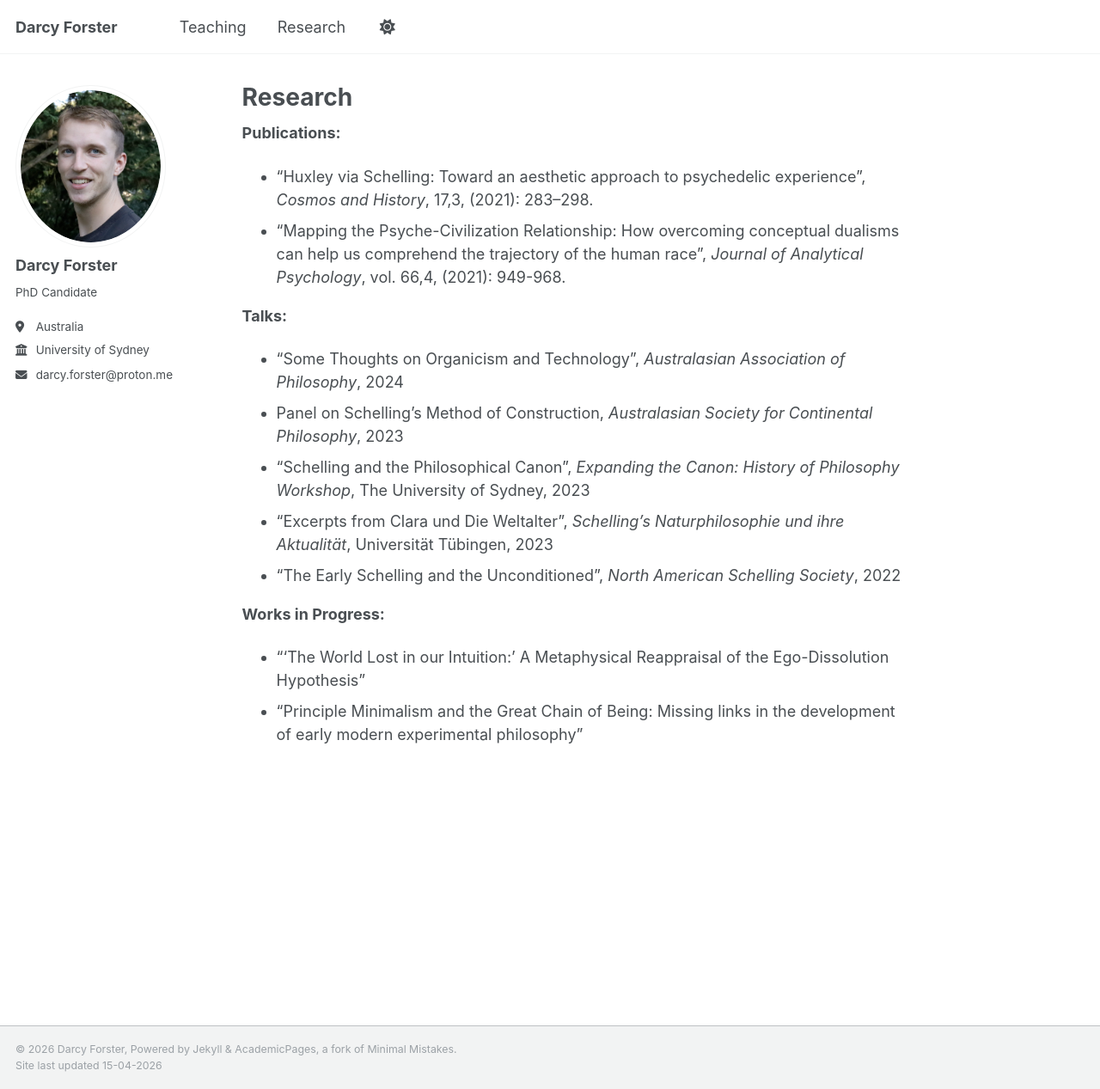
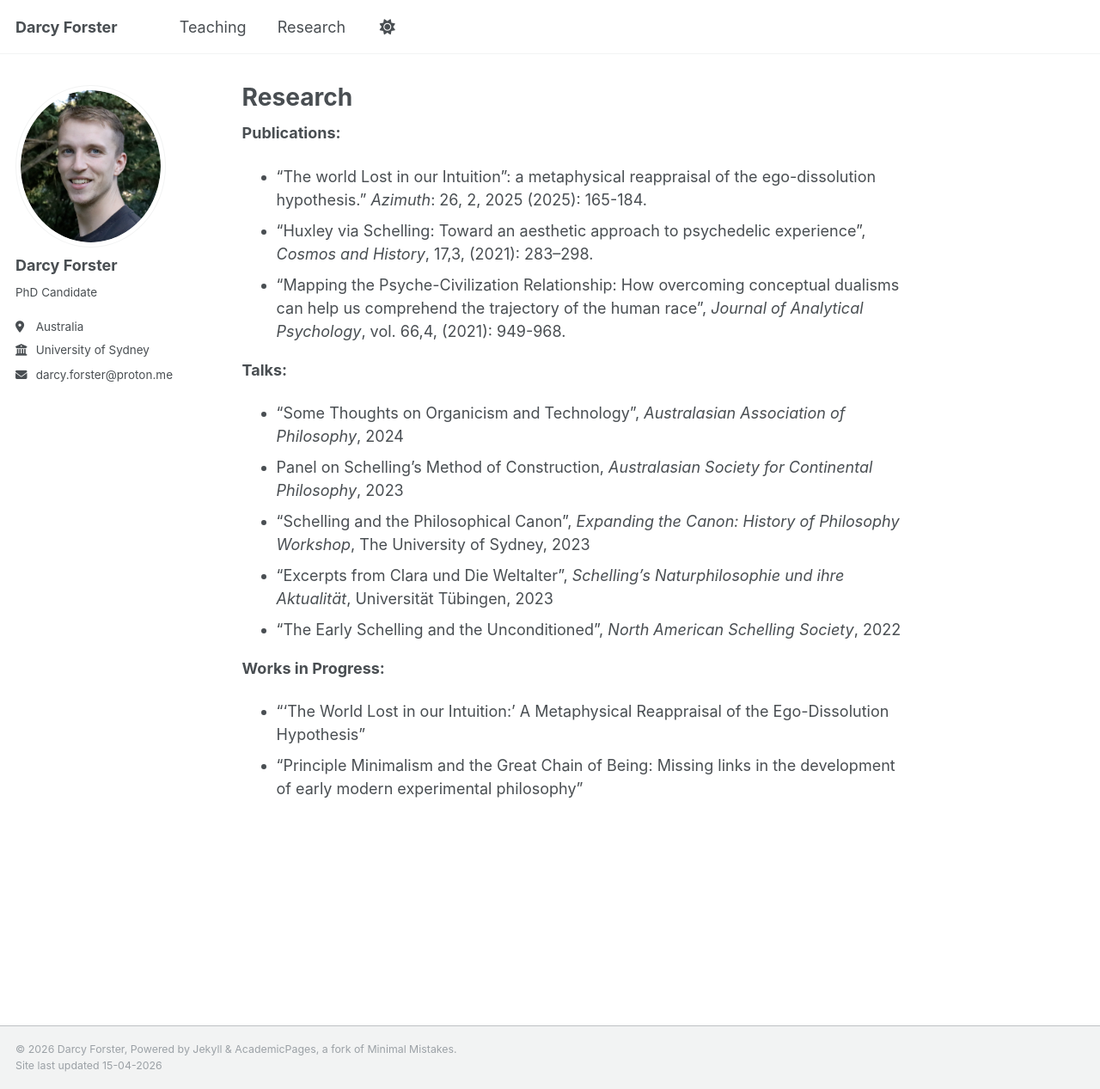
Before and after one commit to darcyforster/academic-pages, a Jekyll site: the page built from _pages/research.md, in a window 1280 px wide and 1267 px high. Shown: the whole window at 86% size. Built offline with Jekyll 4.4.1, drawn with Linux system fonts in a browser that asks for light colours.

Commit message:
Update research.md

```diff
--- a/_pages/research.md
+++ b/_pages/research.md
@@ -4,6 +4,7 @@ permalink: /research/
 ---
 
 **Publications:**
+* “The world Lost in our Intuition”: a metaphysical reappraisal of the ego-dissolution hypothesis." *Azimuth*: 26, 2, 2025 (2025): 165-184.
 * “Huxley via Schelling: Toward an aesthetic approach to psychedelic experience”, *Cosmos and History*, 17,3, (2021): 283–298.
 * “Mapping the Psyche-Civilization Relationship: How overcoming conceptual dualisms can help us comprehend the trajectory of the human race”, *Journal of Analytical Psychology*, vol. 66,4, (2021): 949-968.
 
```
